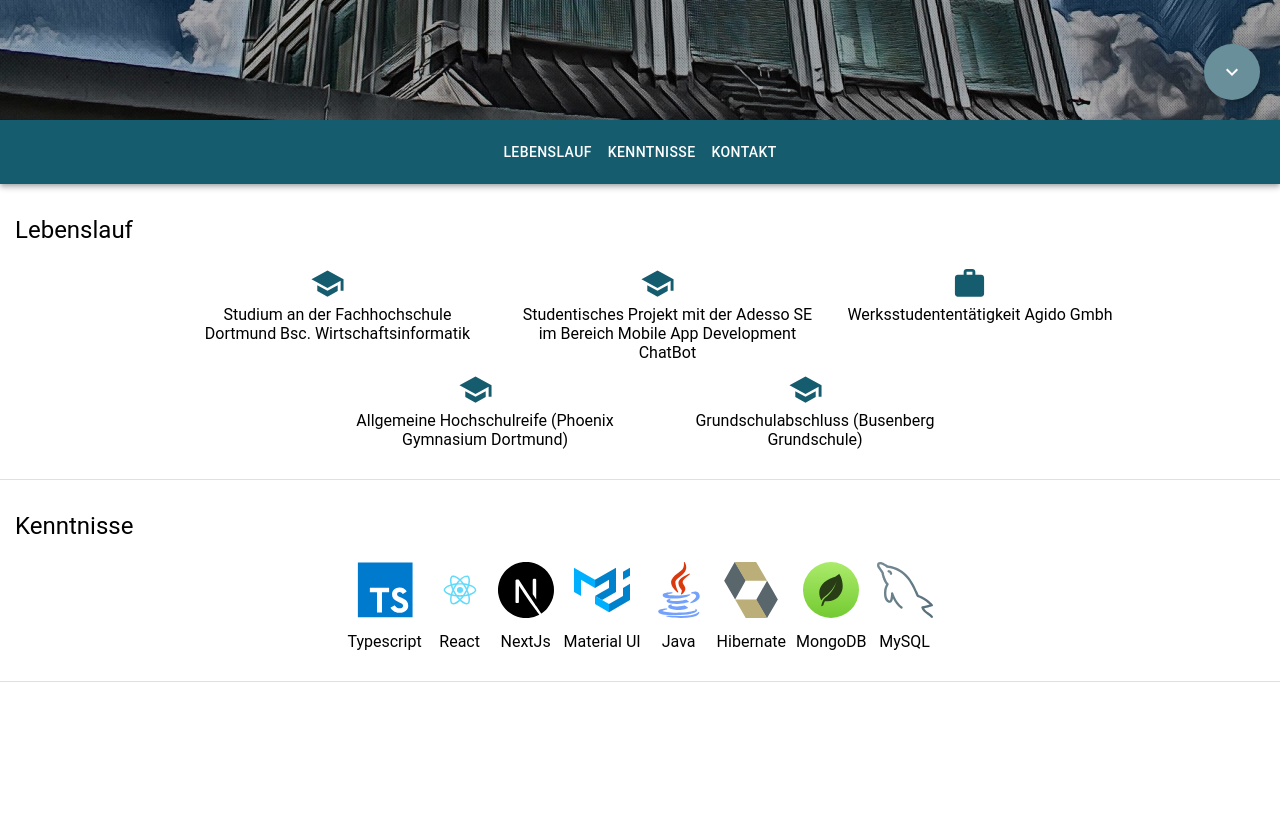
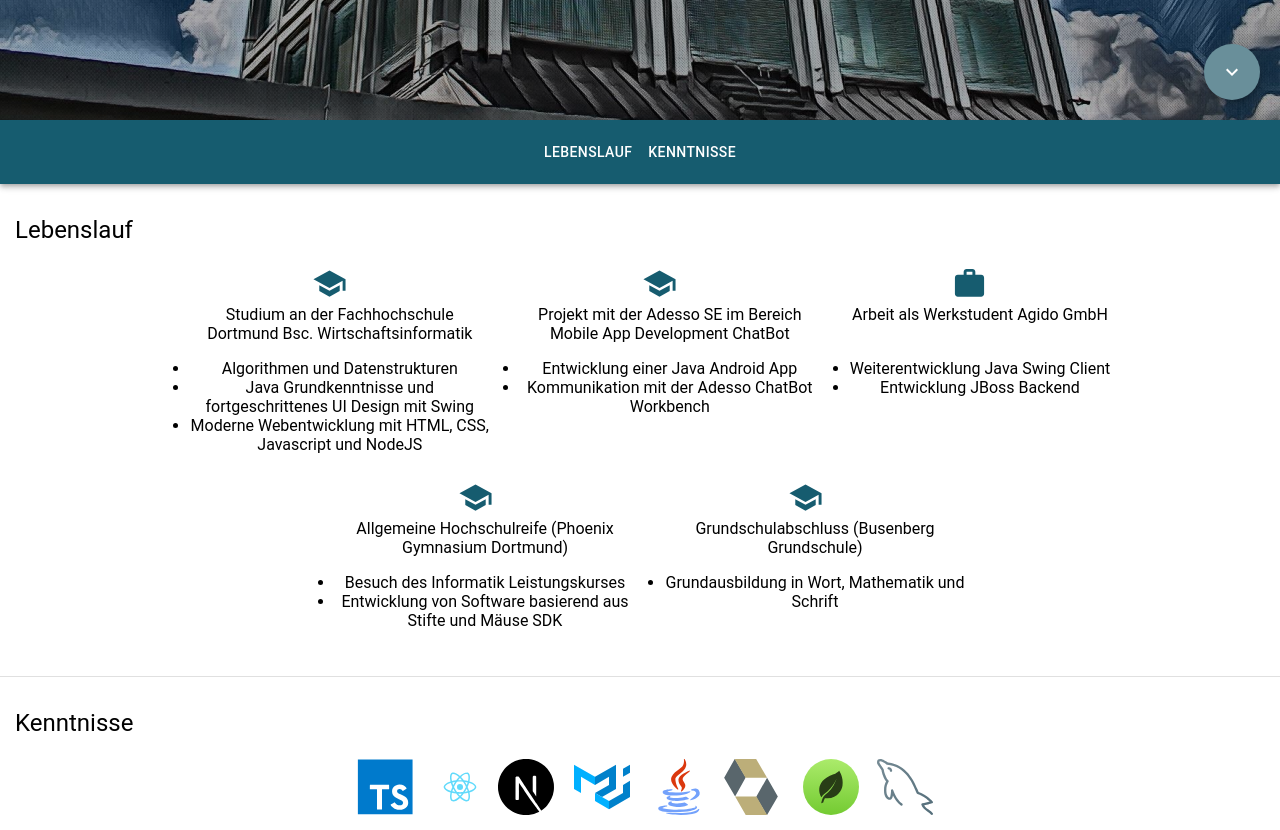
Before and after one commit to jawil003/portfolio, a Next.js app: page / in a window 1280 px wide. Shown: the part 680-1510 px from the top of the page. Before the commit the page ends 1362 px from the top, so only its background shows below. Built offline with nearby package versions, Linux system fonts and the light colour scheme; a web font is replaced by a local one.

Commit message:
Updated Contact etc

```diff
--- a/components/contact.tsx
+++ b/components/contact.tsx
@@ -11,7 +11,14 @@ import EmailIcon from "@material-ui/icons/Email";
 import TwitterIcon from "@material-ui/icons/Twitter";
 import ExpandLessIcon from "@material-ui/icons/ExpandLess";
 import ExpandMoreIcon from "@material-ui/icons/ExpandMore";
+import GitHubIcon from "@material-ui/icons/GitHub";
+import LinkedInIcon from "@material-ui/icons/LinkedIn";
 const styles = createStyles({
+  collapse: {
+    position: "relative",
+    top: "40px",
+    paddingBottom: "40px",
+  },
   littlefab: {
     marginBottom: "10px",
     marginLeft: "auto",
@@ -37,7 +44,30 @@ class Contact extends React.Component<WithStyles<typeof styles>, State> {
           right: "0px",
         }}
       >
-        <Collapse in={this.state.open}>
+        <Collapse
+          classes={{ container: this.props.classes.collapse }}
+          in={this.state.open}
+        >
+          <Link href="https://de.linkedin.com/" target="_blank">
+            <Fab
+              classes={{ root: this.props.classes.littlefab }}
+              color="secondary"
+              aria-label="github"
+              size="small"
+            >
+              <LinkedInIcon classes={{ root: this.props.classes.icon }} />
+            </Fab>
+          </Link>
+          <Link href="https://github.com/jawil003" target="_blank">
+            <Fab
+              classes={{ root: this.props.classes.littlefab }}
+              color="secondary"
+              aria-label="github"
+              size="small"
+            >
+              <GitHubIcon classes={{ root: this.props.classes.icon }} />
+            </Fab>
+          </Link>
           <Link href="https://twitter.com/Willey3x37" target="_blank">
             <Fab
               classes={{ root: this.props.classes.littlefab }}
@@ -48,7 +78,7 @@ class Contact extends React.Component<WithStyles<typeof styles>, State> {
               <TwitterIcon classes={{ root: this.props.classes.icon }} />
             </Fab>
           </Link>
-          <Link href="mailto:jw19980309@gmail.com">
+          <Link href="mailto:jw19980309@gmail.com?subject=WebDev%20Request&body=%23Beschreiben%20Sie%20hier%20welche%20Art%20von%20mobiler%2C%20desktopbasierter%20oder%20Webapplikation%20sie%20ben%C3%B6tigen%0D%0A-%3E%20Privat%20oder%20gesch%C3%A4ftlich%3F%0D%0A-%3E%20Kernfunktionalit%C3%A4ten%0D%0A-%3E%20etc%0D%0A%0D%0A%23Geben%20Sie%20nun%20ihr%20Budget%20an%20(ungef%C3%A4hre%20Angabe%20gen%C3%BCgt)%0D%0A%0D%0A%23Zum%20Schluss%20geben%20Sie%20nun%20mindestens%20eine%20Kontaktm%C3%B6glichkeit%20an%0D%0A-%3E%20Email%0D%0A-%3E%20Whatsapp%0D%0A-%3E%20Discord%0D%0A-%3E%20Telegram">
             <Fab
               classes={{ root: this.props.classes.littlefab }}
               color="secondary"
--- a/components/layout/header.tsx
+++ b/components/layout/header.tsx
@@ -30,9 +30,6 @@ class Header extends Component<WithStyles<typeof styles>> {
             <Link href="/#kenntnisse">
               <Button color="inherit">Kenntnisse</Button>
             </Link>
-            <Link href="/#kontakt">
-              <Button color="inherit">Kontakt</Button>
-            </Link>
           </Grid>
         </Toolbar>
       </AppBar>
--- a/components/lebenslauf.tsx
+++ b/components/lebenslauf.tsx
@@ -7,21 +7,59 @@ export default class Lebenslauf extends React.Component {
   render() {
     return (
       <IndexItem title="Lebenslauf">
-        <LebenslaufItem icon={<SchoolIcon color="primary" fontSize="large" />}>
+        <LebenslaufItem
+          href="https://www.fh-dortmund.de/de/index.php"
+          icon={<SchoolIcon color="primary" fontSize="large" />}
+        >
           Studium an der Fachhochschule Dortmund Bsc. Wirtschaftsinformatik
+          <ul style={{ padding: "0px" }}>
+            <li>Algorithmen und Datenstrukturen</li>
+            <li>
+              Java Grundkenntnisse und fortgeschrittenes UI Design mit Swing
+            </li>
+            <li>Moderne Webentwicklung mit HTML, CSS, Javascript und NodeJS</li>
+          </ul>
         </LebenslaufItem>
-        <LebenslaufItem icon={<SchoolIcon color="primary" fontSize="large" />}>
-          Studentisches Projekt mit der Adesso SE im Bereich Mobile App
-          Development ChatBot
+        <LebenslaufItem
+          href="https://www.adesso.de/de/index.jsp"
+          icon={<SchoolIcon color="primary" fontSize="large" />}
+        >
+          Projekt mit der Adesso SE im Bereich Mobile App Development ChatBot
+          <ul style={{ padding: "0px" }}>
+            <li>Entwicklung einer Java Android App</li>
+            <li>Kommunikation mit der Adesso ChatBot Workbench</li>
+          </ul>
         </LebenslaufItem>
-        <LebenslaufItem icon={<WorkIcon color="primary" fontSize="large" />}>
-          Werksstudententätigkeit Agido Gmbh
+        <LebenslaufItem
+          href="https://www.agido.com/"
+          icon={<WorkIcon color="primary" fontSize="large" />}
+        >
+          Arbeit als Werkstudent Agido GmbH
+          <br />
+          <br />
+          <ul style={{ padding: "0px" }}>
+            <li>Weiterentwicklung Java Swing Client</li>
+            <li>Entwicklung JBoss Backend</li>
+          </ul>
         </LebenslaufItem>
-        <LebenslaufItem icon={<SchoolIcon color="primary" fontSize="large" />}>
+        <LebenslaufItem
+          href="https://www.phoenix-gymnasium-hoerde.de/"
+          icon={<SchoolIcon color="primary" fontSize="large" />}
+        >
           Allgemeine Hochschulreife (Phoenix Gymnasium Dortmund)
+          <ul style={{ padding: "0px" }}>
+            <li>Besuch des Informatik Leistungskurses</li>
+            <li>Entwicklung von Software basierend aus Stifte und Mäuse SDK</li>
+          </ul>
         </LebenslaufItem>
-        <LebenslaufItem icon={<SchoolIcon color="primary" fontSize="large" />}>
+        <LebenslaufItem
+          href="https://www.berghofer-grundschule.de/%C3%BCber-uns/"
+          icon={<SchoolIcon color="primary" fontSize="large" />}
+        >
           Grundschulabschluss (Busenberg Grundschule)
+          <ul style={{ padding: "0px" }}>
+            <li>Grundausbildung in Wort, Mathematik und Schrift</li>
+          </ul>
         </LebenslaufItem>
       </IndexItem>
     );
--- a/components/lebenslaufItem.tsx
+++ b/components/lebenslaufItem.tsx
@@ -1,10 +1,14 @@
 import React from "react";
+import Link from "next/link";
 interface Props {
   icon: JSX.Element;
+  href: string;
 }
 export default class LebenslaufItem extends React.Component<Props> {
   render() {
     return (
+      <Link href={this.props.href}>
+        <a target="_blank">
           <div
             style={{
               display: "grid",
@@ -26,6 +30,8 @@ export default class LebenslaufItem extends React.Component<Props> {
               {this.props.children}
             </p>
           </div>
+        </a>
+      </Link>
     );
   }
 }
--- a/components/skillIttem.tsx
+++ b/components/skillIttem.tsx
@@ -8,7 +8,7 @@ export default class SkillItem extends React.Component<Props> {
   render() {
     return (
       <Link href={this.props.href} passHref>
-        <a>
+        <a target="_blank">
           <div
             style={{
               display: "grid",
```
Lines whose indentation alone changed are shown as unchanged.
